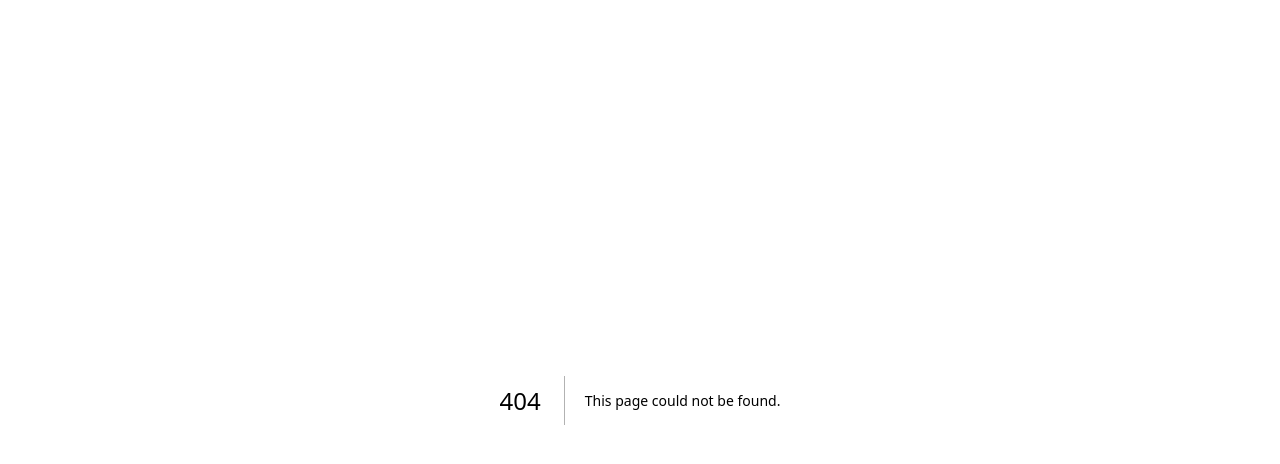
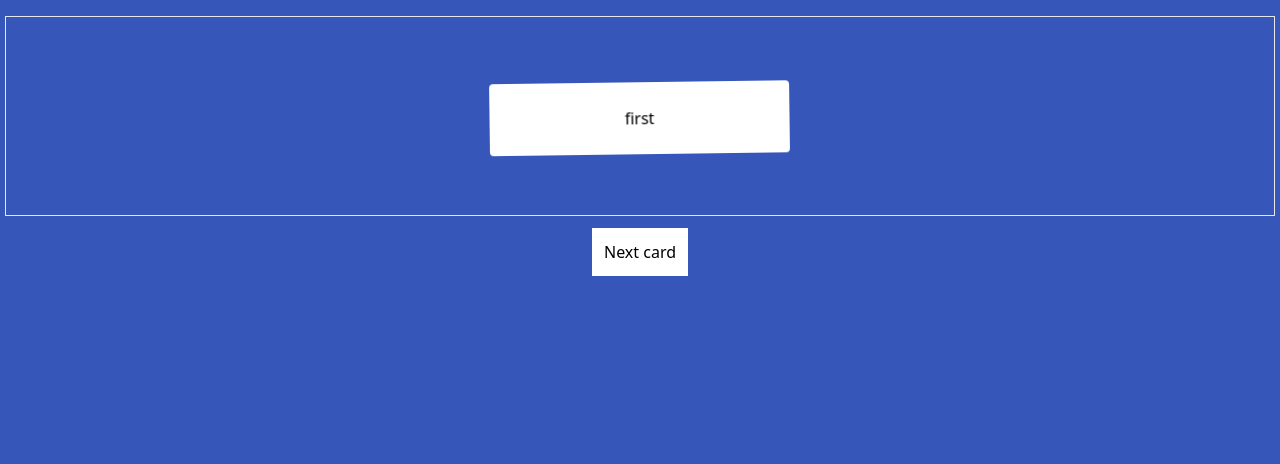
Before and after one commit to jmedure/song-seeds-by-jb, a Next.js app: page /test in a window 1280 px wide. Before the commit this address had no page. Shown: the top 464 px of the page. Built offline with nearby package versions, Linux system fonts and the light colour scheme.

Commit message:
sketch a slide-in animation

```diff
--- /dev/null
+++ b/src/pages/test.jsx
@@ -0,0 +1,70 @@
+import React from 'react';
+
+export default function SlideCard() {
+    const [index, setIndex] = React.useState(0);
+
+    const [currentPos, setCurrentPos] = React.useState("left-1/2");
+    const [nextPos, setNextPos] = React.useState("left-[calc(100%+160px)]")
+
+    const cards = [
+        'first',
+        'second',
+        'third card',
+        'fourth',
+    ];
+
+    const cardStyle = [
+        "flex flex-col p-6 justify-center items-center",
+        "bg-white text-black rounded",
+        "w-[300px]",
+        "absolute top-1/2",
+        //"-translate-x-1/2 -translate-y-1/2",
+
+    ].join(" ")
+
+    return (
+        <main className="w-full mt-4">
+            <div className={[
+                     "border p-6 w-[calc(100%-10px)] h-[200px] overflow-hidden",
+                     "m-auto relative",
+                 ].join(" ")}>
+
+                {/* Current card */}
+                <div className={[
+                         cardStyle,
+                         currentPos,
+                         "animate-[wiggle_10s_ease_infinite]",
+                     ].join(" ")}
+                >
+                    { cards[index] }
+                </div>
+
+                {/* Next card */}
+                <div className={[
+                         cardStyle,
+                         nextPos,
+                         "animate-[wiggle_10s_ease_infinite]",
+                     ].join(" ")}
+                >
+                    { cards[(index + 1) % cards.length] }
+                </div>
+            </div>
+
+            <button
+                onClick={() => {
+                    setNextPos("transition-all duration-500 left-1/2")
+                    setCurrentPos("transition-all duration-500 -left-[160px]")
+
+                    setTimeout(() => {
+                        setIndex((index + 1) % cards.length)
+                        setCurrentPos("left-1/2")
+                        setNextPos("left-[calc(100%+160px)]")
+                        }, 500);
+
+                }}
+
+                className="p-3 block mx-auto my-3 bg-white text-black"
+            >Next card</button>
+        </main>
+    );
+}
--- a/tailwind.config.js
+++ b/tailwind.config.js
@@ -44,9 +44,9 @@ module.exports = {
         },
         wiggle: {
           '0%, 100%': {
-            transform: 'rotate(-1deg) translateY(-1%)',
+              transform: 'rotate(-1deg) translateX(-50%) translateY(-49%)',
           },
-          '50%': { transform: 'rotate(1deg) translateY(4%)' },
+            '50%': { transform: 'rotate(1deg) translateX(-50%) translateY(-54%)' },
         },
         bouncy: {
           '0%, 100%': {
```
